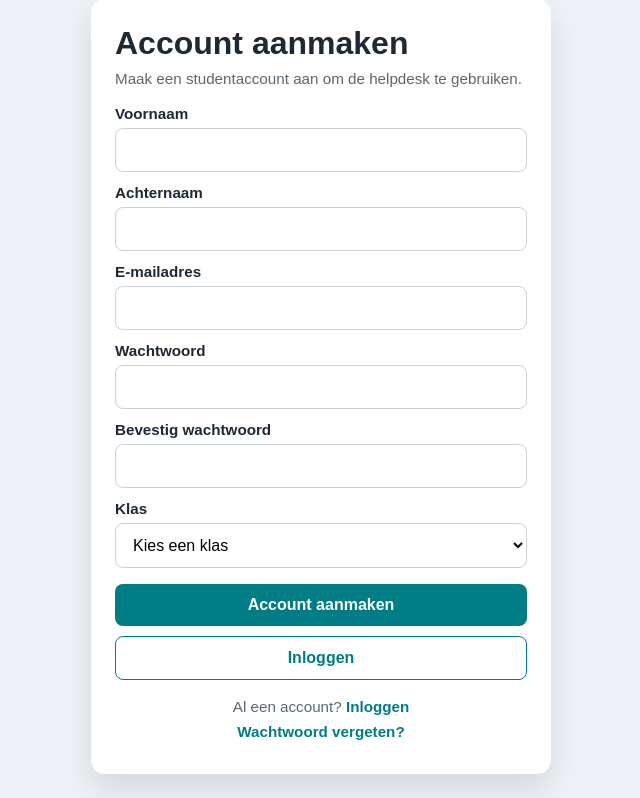
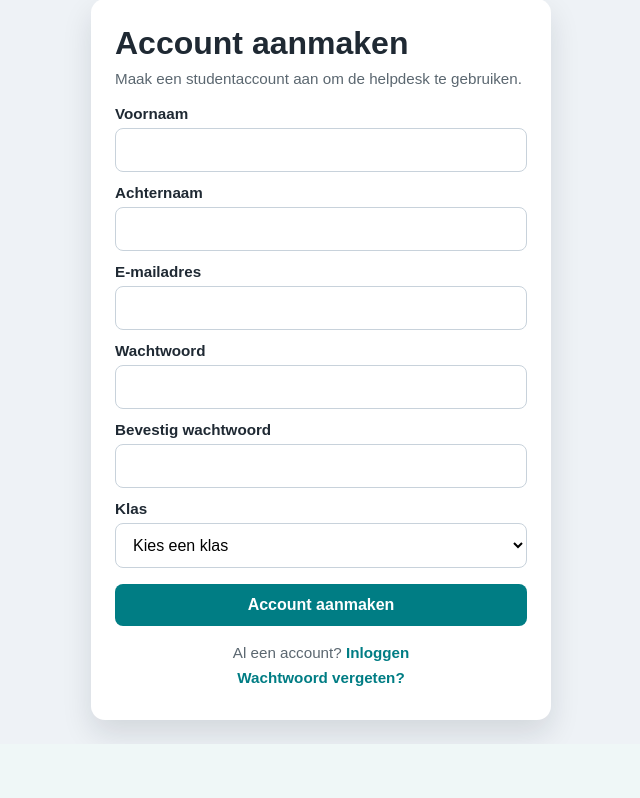
Before and after one commit to Ogulcan2005/HelpDesk_Sim, a Django app: page /register/ in a window 1280 px wide. Shown: the part 93-891 px from the top of the page, without its empty margins (319-959 px from the left). After the commit the page ends 837 px from the top, so only its background shows below. Run offline with Django 5.2, Linux system fonts and the light colour scheme; data comes from the database, SQL or seed files in the repository; both versions use the stored data as it was after the commit.

Commit message:
Inlog button
In de register.html had ik 2 inlog buttons gemaakt en dat zag er niet goed uit dus die heb ik er uit gehaald

```diff
--- a/CodeInlog/accounts/templates/accounts/register.html
+++ b/CodeInlog/accounts/templates/accounts/register.html
@@ -219,7 +219,6 @@
                 </div>
 
                 <button type="submit">Account aanmaken</button>
-                <a class="secondary-button" href="{% url 'login' %}">Inloggen</a>
             </form>
 
             <div class="footer-links">
```
Also changed, not shown: CodeInlog/db.sqlite3.
